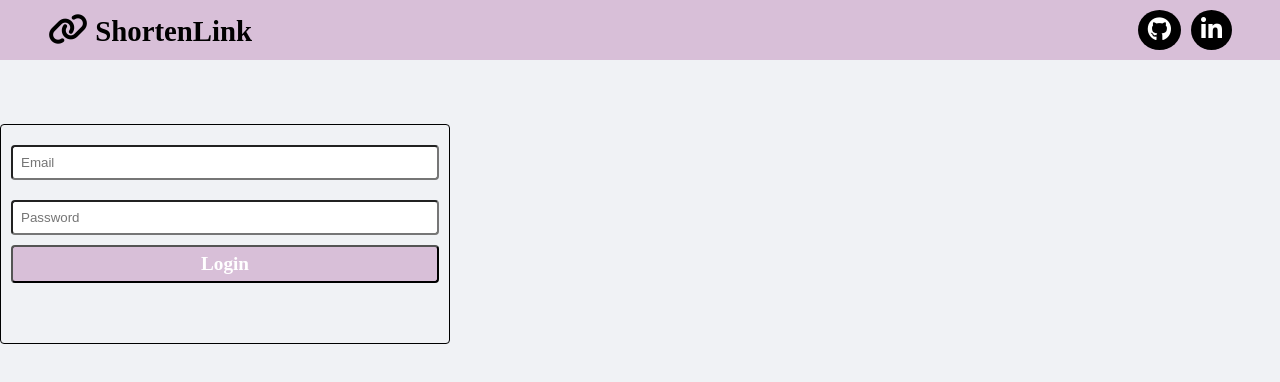
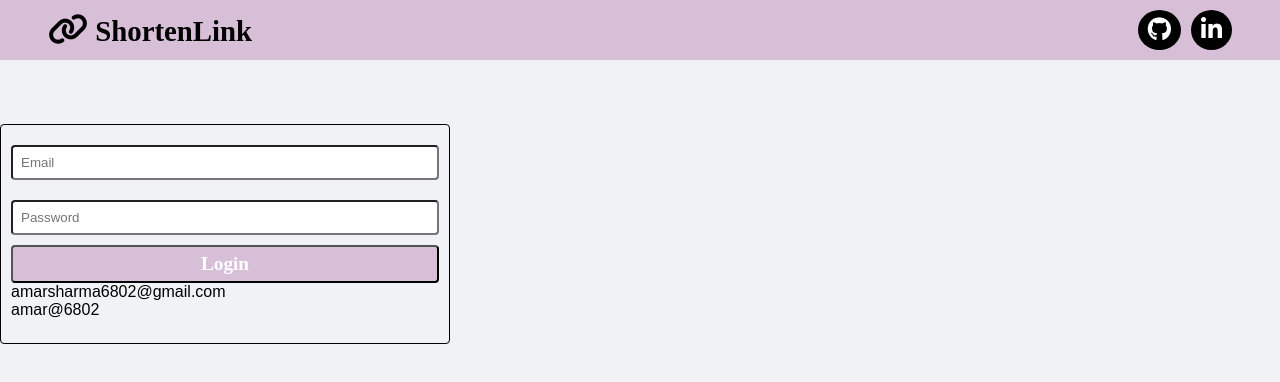
Before and after one commit to AmarJeetSharma6802/ShortenLink, a Next.js app: page /face/faceLogin in a window 1280 px wide. Shown: the top 382 px of the page. Built offline with nearby package versions, Linux system fonts and the light colour scheme.

Commit message:
`Added email addresses and set isApplied to true in login and dynamic page components`

```diff
--- a/app/face/faceLogin/page.js
+++ b/app/face/faceLogin/page.js
@@ -55,6 +55,9 @@ function Page() {
         onChange={handlechange}
       />
       <button type="submit">Login</button>
+
+      <p>amarsharma6802@gmail.com</p>
+      <p>amar@6802</p>
     </form>
   );
 }
--- a/app/job/[name]/Dynaimcpage.jsx
+++ b/app/job/[name]/Dynaimcpage.jsx
@@ -33,6 +33,7 @@ function Dynaimcpage({ selectedContent }) {
 
   const data = await res.json();
   alert(data.message);
+  setIsApplied(true)
 
 };
 
@@ -72,6 +73,7 @@ function Dynaimcpage({ selectedContent }) {
       />
        <button onClick={handleApply}>{isApplied ? "Applied" : "Apply"}</button>
       </div>
+
     </div>
   );
 }
```
